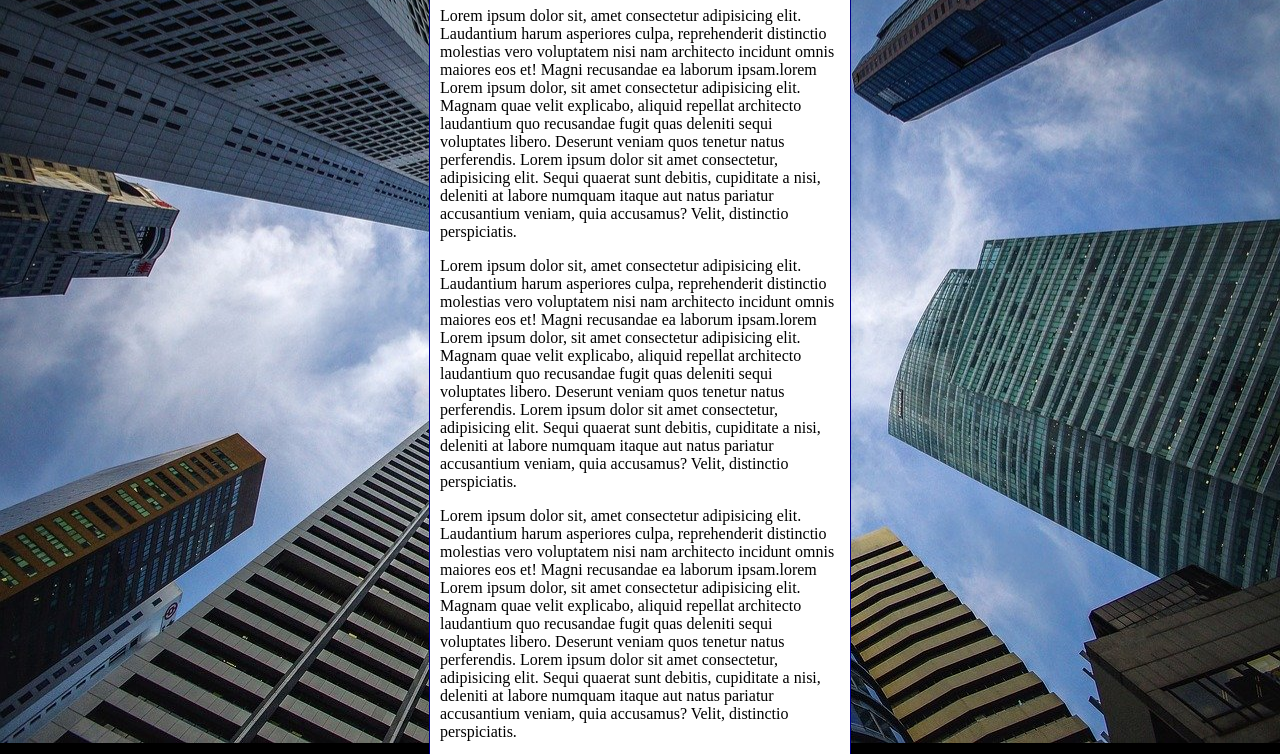
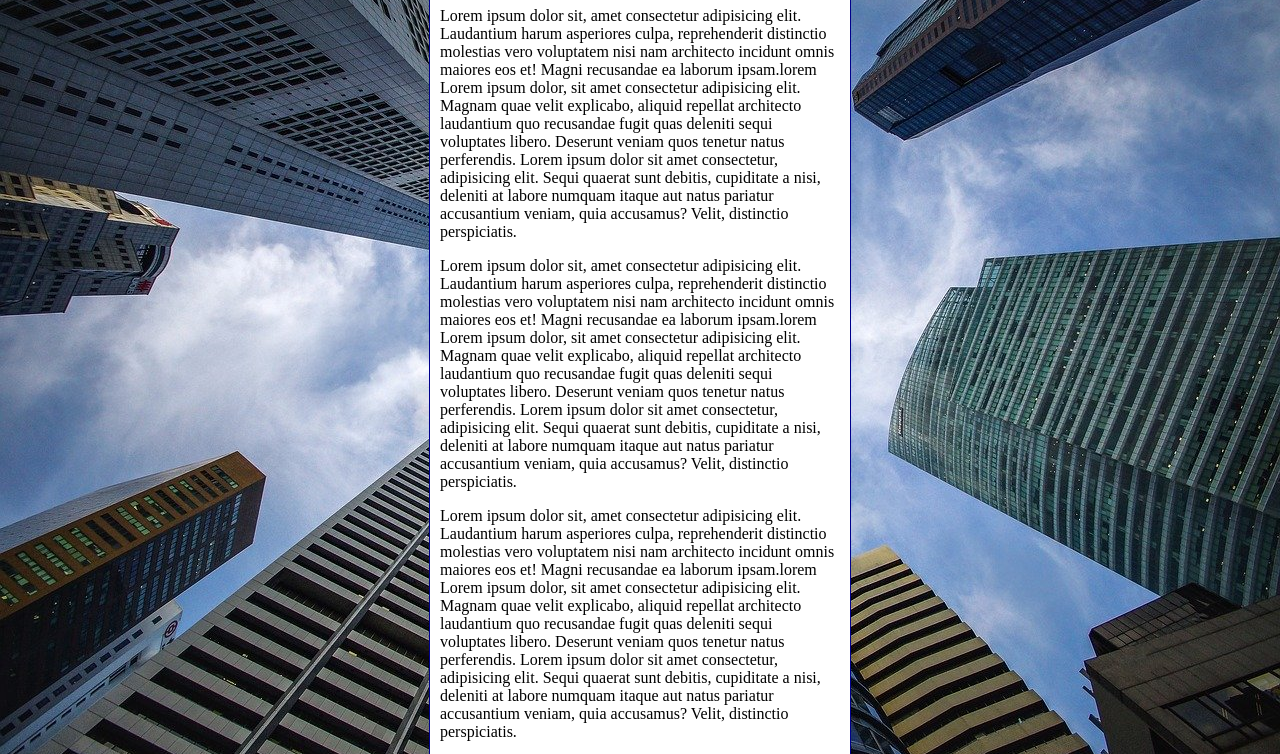
Before and after one commit to LuizGMV/HTML-CSS, a plain HTML site: page Exercicios/ex022-Fundos/fundo006.html in a window 1280 px wide. Shown: the part 92-846 px from the top of the page. Drawn offline with Linux system fonts and the light colour scheme.

Commit message:
Update fundo006.html

```diff
--- a/Exercicios/ex022-Fundos/fundo006.html
+++ b/Exercicios/ex022-Fundos/fundo006.html
@@ -6,17 +6,24 @@
     <title>Document</title>
     <style>
         body{
+            /*
             height: 100vh;
             background-color: black;
             background-image: url(imagens/wallpaper002.jpg);
             background-position: center center;
             background-repeat: no-repeat;
             background-size: cover;
+            background-attachment: fixed;
 
+                Shorthand - background
+                color>image>position>repeat>[size]>attachment
+            */
+            background: black url(imagens/wallpaper002.jpg) center center no-repeat fixed;
+            background-size: cover;
         }
         main{
             background-color: white;
-            width: 400px;
+            max-width: 400px;
             padding: 10px;
             margin: auto;
             border: 1px solid darkblue;
```
